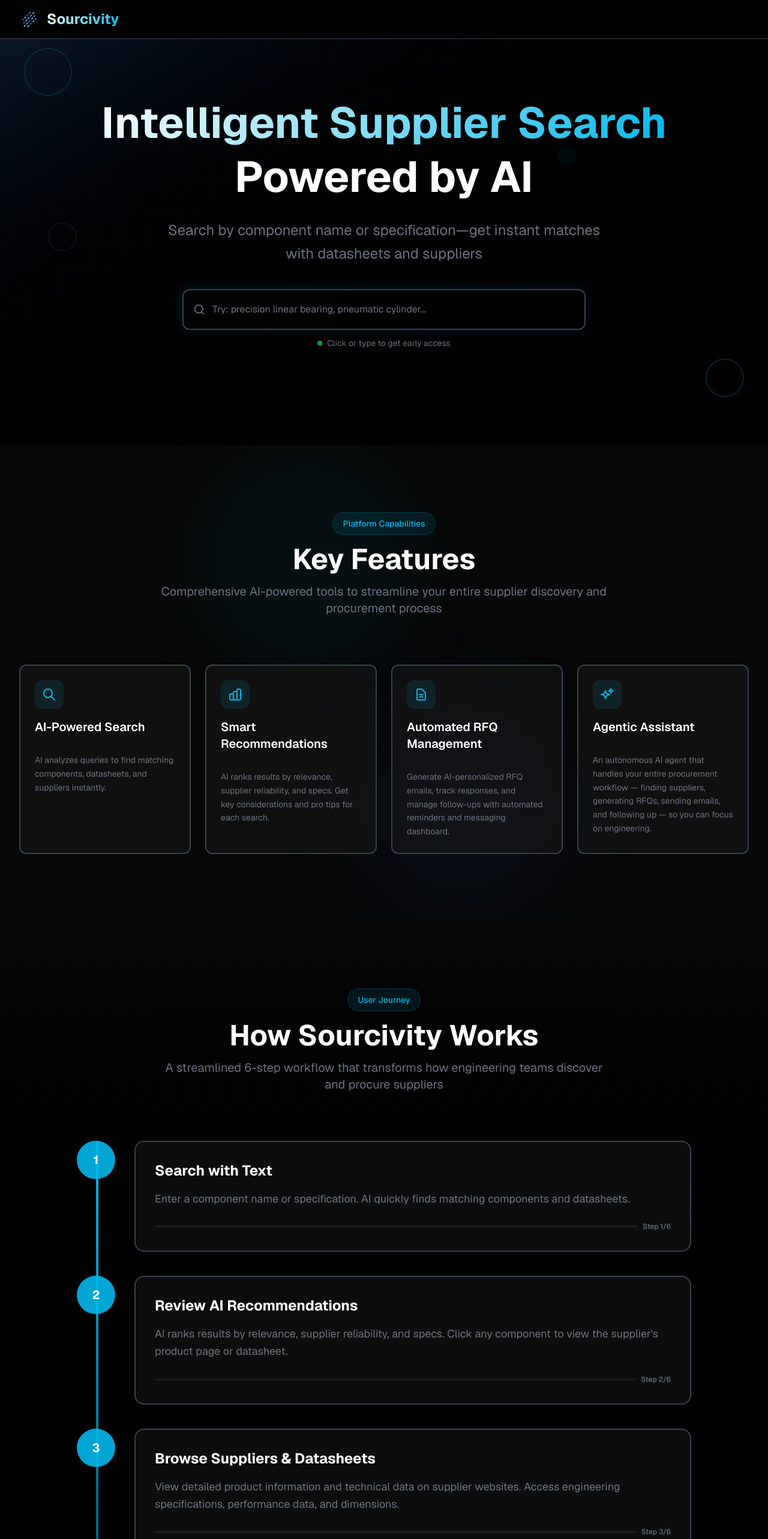
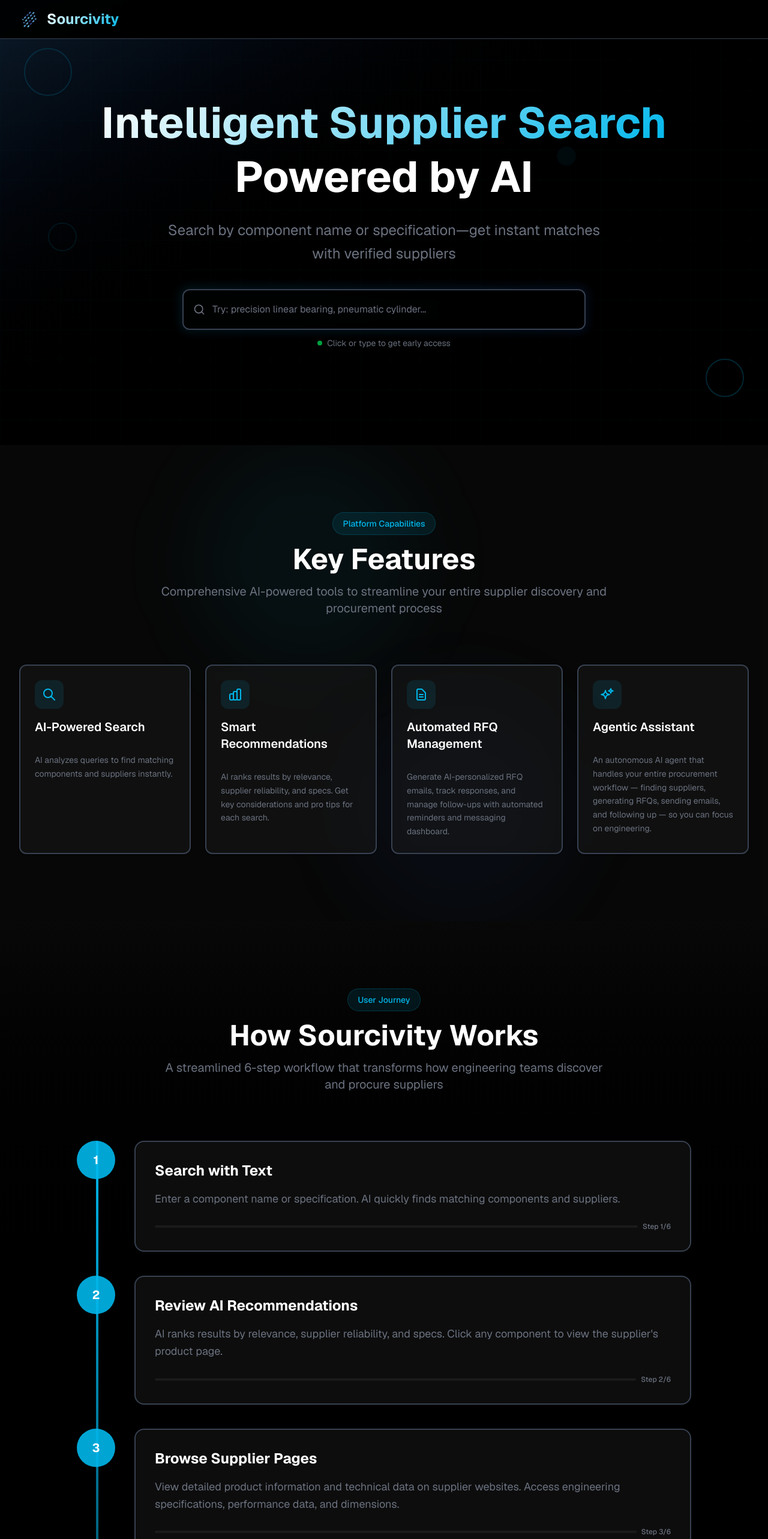
Before and after one commit to ari-amar/sourcivityweb, a Next.js app: page / in a window 1280 px wide. Shown: the top 2566 px of the page at 60% size. Built offline with nearby package versions, Linux system fonts and the light colour scheme.

Commit message:
feat: remove datasheet references and simplify browser tab title
Co-Authored-By: Claude Opus 4.6 <noreply@anthropic.com>

```diff
--- a/app/layout.tsx
+++ b/app/layout.tsx
@@ -6,7 +6,7 @@ import "./globals.css"
 
 export const metadata: Metadata = {
   metadataBase: new URL('https://sourcivity.io'),
-  title: "sourcivity.io - AI-Powered Supplier Search & RFQ Automation",
+  title: "sourcivity.io",
   description:
     "The first AI-powered platform that aggregates supplier catalogs, automates RFQs, and connects you directly with US-based manufacturers and distributors.",
   keywords: ["sourcivity", "supplier search", "AI parts search", "RFQ automation", "manufacturer search", "distributor search", "parts sourcing"],
--- a/components/experience-section.tsx
+++ b/components/experience-section.tsx
@@ -29,7 +29,7 @@ export function ExperienceSection() {
     },
     {
       icon: FileText,
-      title: "Access Datasheets Instantly",
+      title: "Access Product Details Instantly",
       description: "View detailed product information and technical specifications",
       features: [
         "Engineering specifications",
--- a/components/features-grid.tsx
+++ b/components/features-grid.tsx
@@ -18,7 +18,7 @@ export function FeaturesGrid() {
         </svg>
       ),
       title: "AI-Powered Search",
-      description: "AI analyzes queries to find matching components, datasheets, and suppliers instantly.",
+      description: "AI analyzes queries to find matching components and suppliers instantly.",
     },
     {
       icon: () => (
--- a/components/hero-section.tsx
+++ b/components/hero-section.tsx
@@ -37,7 +37,7 @@ export function HeroSection() {
           </h1>
 
           <p className="text-xl sm:text-2xl text-muted-foreground mb-10 max-w-3xl mx-auto text-pretty leading-relaxed">
-            Search by component name or specification—get instant matches with datasheets and suppliers
+            Search by component name or specification—get instant matches with verified suppliers
           </p>
 
           {/* Interactive demo search bar */}
--- a/components/supplier-process-section.tsx
+++ b/components/supplier-process-section.tsx
@@ -13,7 +13,7 @@ export function SupplierProcessSection() {
         "Text-based search",
         "AI analysis of specifications",
         "Component matching algorithms",
-        "Datasheet retrieval",
+        "Specification matching",
       ],
     },
     {
--- a/components/workflow-section.tsx
+++ b/components/workflow-section.tsx
@@ -9,20 +9,20 @@ export function WorkflowSection() {
     {
       step: 1,
       title: "Search with Text",
-      description: "Enter a component name or specification. AI quickly finds matching components and datasheets.",
+      description: "Enter a component name or specification. AI quickly finds matching components and suppliers.",
       id: "intelligent-search",
     },
     {
       step: 2,
       title: "Review AI Recommendations",
-      description: "AI ranks results by relevance, supplier reliability, and specs. Click any component to view the supplier's product page or datasheet.",
+      description: "AI ranks results by relevance, supplier reliability, and specs. Click any component to view the supplier's product page.",
       id: "ai-recommendations",
     },
     {
       step: 3,
-      title: "Browse Suppliers & Datasheets",
+      title: "Browse Supplier Pages",
       description: "View detailed product information and technical data on supplier websites. Access engineering specifications, performance data, and dimensions.",
-      id: "browse-datasheets",
+      id: "browse-suppliers",
     },
     {
       step: 4,
```
